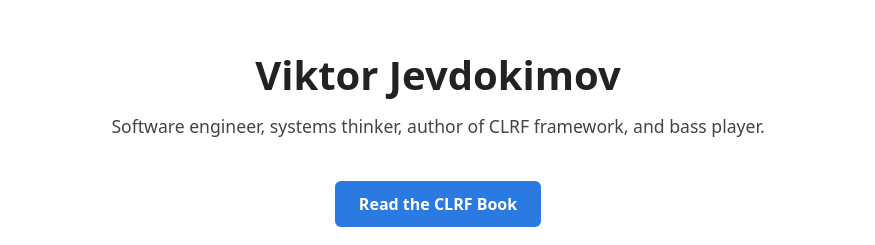
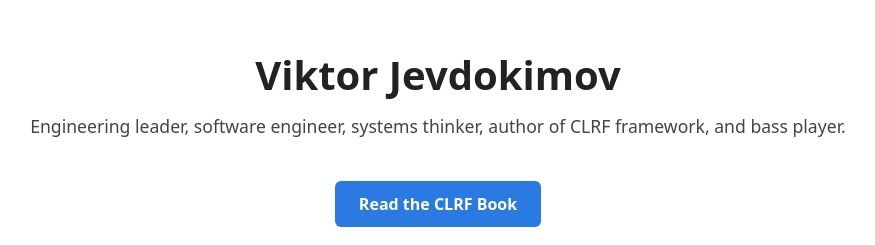
Before and after one commit to vitar/vitar.github.io, a plain HTML site: page index.html in a window 1280 px wide. Shown: the part 209-454 px from the top of the page, without its empty margins (202-1077 px from the left). Drawn offline with Linux system fonts and the light colour scheme.

Commit message:
Update index.html

```diff
--- a/index.html
+++ b/index.html
@@ -62,7 +62,7 @@
 <body>
   <main>
     <h1>Viktor Jevdokimov</h1>
-    <p>Software engineer, systems thinker, author of CLRF framework, and bass player.</p>
+    <p>Engineering leader, software engineer, systems thinker, author of CLRF framework, and bass player.</p>
 
     <a href="clrf/" class="btn">Read the CLRF Book</a>
 
```
